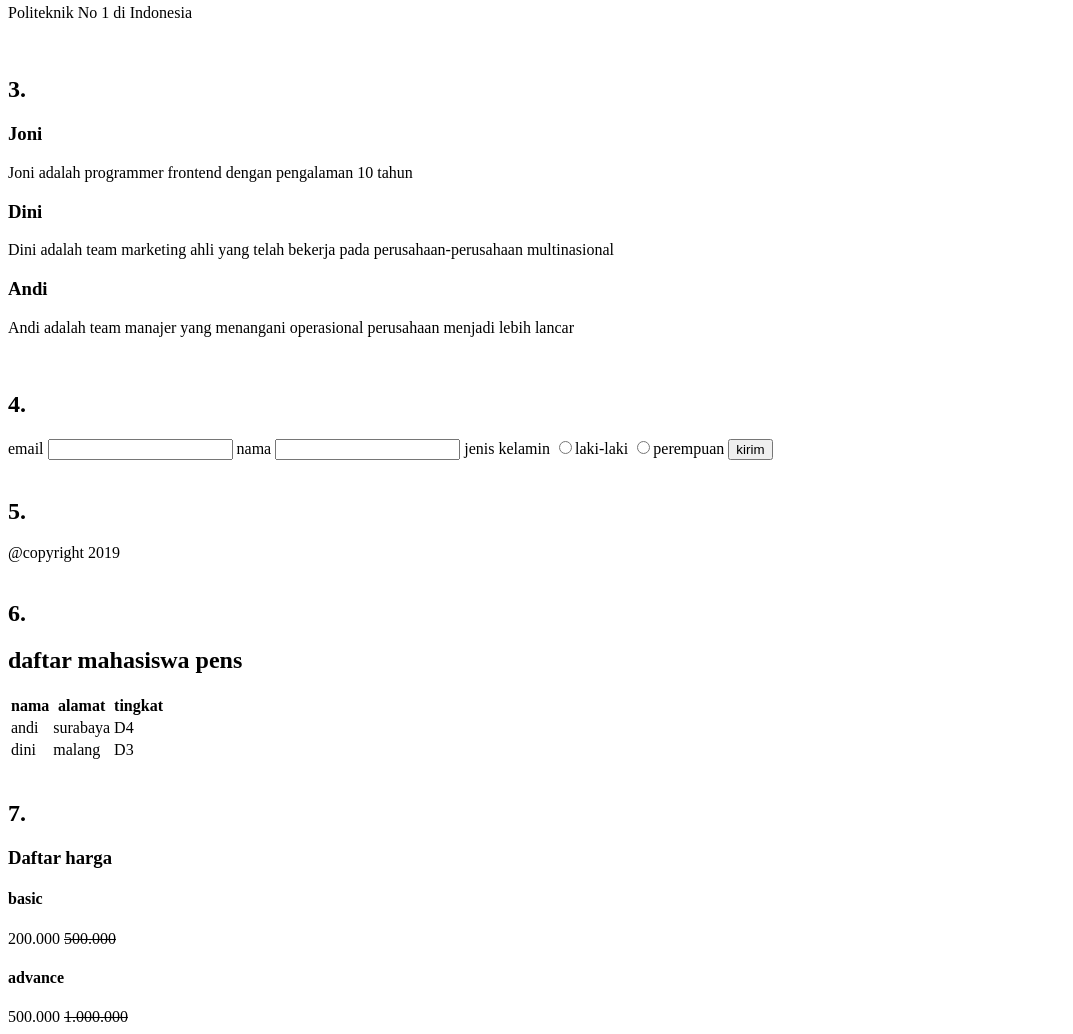
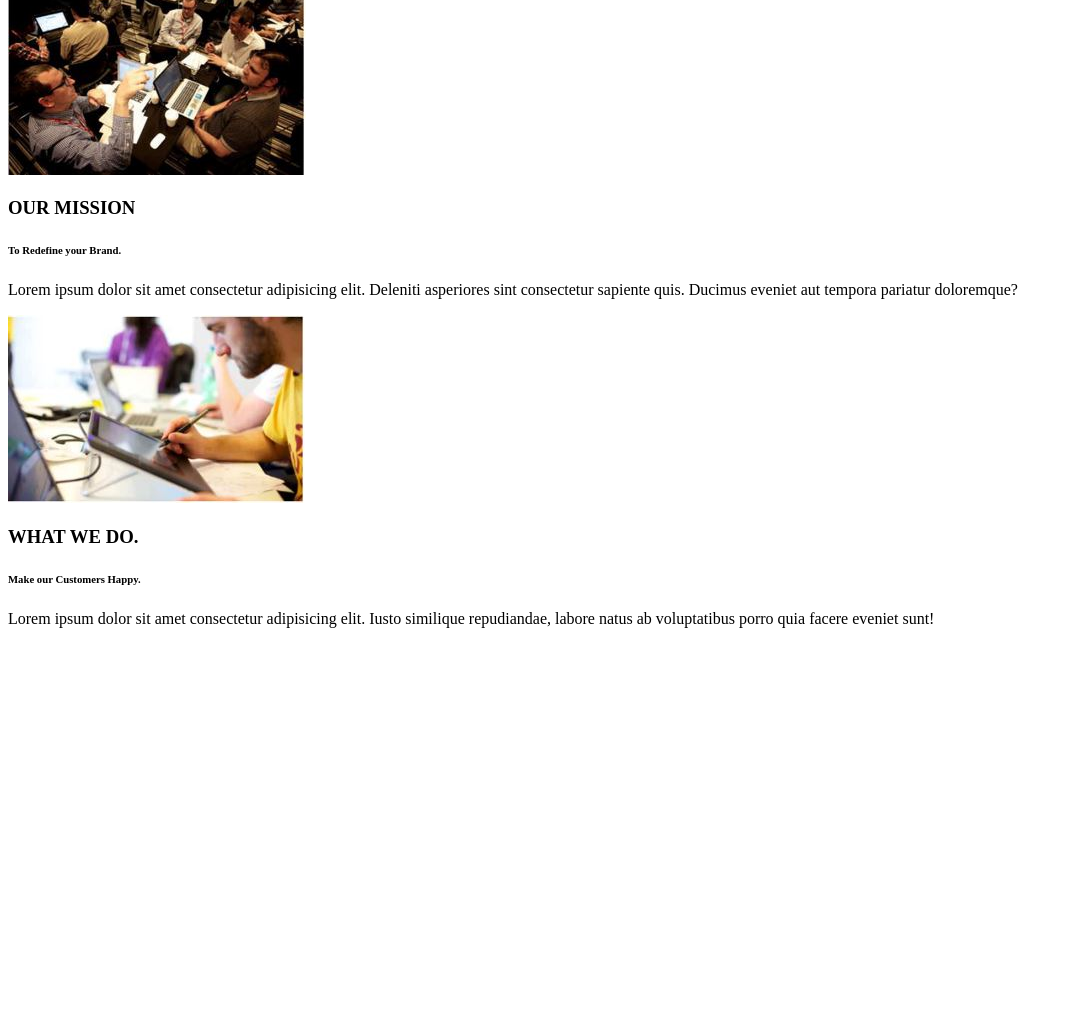
Before and after one commit to albinurrosif/pertemuan-2, a plain HTML site: page index.html in a window 1280 px wide. Shown: the part 344-1378 px from the top of the page, without its empty margins (0-1073 px from the left). After the commit the page ends 988 px from the top, so only its background shows below. Drawn offline with Linux system fonts and the light colour scheme.

Commit message:
percobaan

```diff
--- a/index.html
+++ b/index.html
@@ -4,98 +4,31 @@
     <meta charset="UTF-8" />
     <meta http-equiv="X-UA-Compatible" content="IE=edge" />
     <meta name="viewport" content="width=device-width, initial-scale=1.0" />
-    <title>Praktikum 2</title>
+    <title>Latihan</title>
   </head>
   <body>
-    <h1>Percobaan</h1>
-    <br />
-    <h2>1.</h2>
-    <nav>
-      <ul>
-        <li><a href="home.html">home</a></li>
-        <li><a href="tentang_kami.html">tentang kami</a></li>
-      </ul>
-    </nav>
-    <br />
-    <h2>2.</h2>
-    <header>
-      <h2>Selamat Datang di website PENS</h2>
-      <p>Politeknik No 1 di Indonesia</p>
-    </header>
-    <br />
-    <h2>3.</h2>
     <section>
-      <title>Team Kami</title>
+      <title>Team kami</title>
       <div>
         <div>
-          <h3>Joni</h3>
-          <p>Joni adalah programmer frontend dengan pengalaman 10 tahun</p>
+          <img src="img/Capture.JPG" alt="" />
+          <h3>WHY CHOOSE US</h3>
+          <h6>Because we are Reliable.</h6>
+          <p>Lorem ipsum dolor sit amet consectetur adipisicing elit. Mollitia ipsam at iure rem provident iste laboriosam saepe hic molestias nemo?</p>
         </div>
         <div>
-          <h3>Dini</h3>
-          <p>Dini adalah team marketing ahli yang telah bekerja pada perusahaan-perusahaan multinasional</p>
+          <img src="img/Capture2.JPG" alt="" />
+          <h3>OUR MISSION</h3>
+          <h6>To Redefine your Brand.</h6>
+          <p>Lorem ipsum dolor sit amet consectetur adipisicing elit. Deleniti asperiores sint consectetur sapiente quis. Ducimus eveniet aut tempora pariatur doloremque?</p>
         </div>
         <div>
-          <h3>Andi</h3>
-          <p>Andi adalah team manajer yang menangani operasional perusahaan menjadi lebih lancar</p>
+          <img src="img/Capture3.JPG" alt="" />
+          <h3>WHAT WE DO.</h3>
+          <h6>Make our Customers Happy.</h6>
+          <p>Lorem ipsum dolor sit amet consectetur adipisicing elit. Iusto similique repudiandae, labore natus ab voluptatibus porro quia facere eveniet sunt!</p>
         </div>
       </div>
     </section>
-    <br />
-    <h2>4.</h2>
-    <section>
-      <title>Kontak Kami</title>
-      <form>
-        <label>email</label>
-        <input type="text" />
-        <label>nama</label>
-        <input type="text" />
-        <label>jenis kelamin</label>
-        <input type="radio" name="jenis_kelamin" /><label>laki-laki</label> <input type="radio" name="jenis_kelamin" /><label>perempuan</label>
-        <button type="submit">kirim</button>
-      </form>
-    </section>
-    <br />
-    <h2>5.</h2>
-    <footer>
-      <span>@copyright 2019</span>
-    </footer>
-    <br>
-    <h2>6.</h2>
-    <div>
-        <h2>daftar mahasiswa pens</h2>
-        <table>
-            <tr>
-                <th>nama</th>
-                <th>alamat</th>
-                <th>tingkat</th>
-            </tr>
-            <tr>
-                <td>andi</td>
-                <td>surabaya</td>
-                <td>D4</td>
-            </tr>
-            <tr>
-                <td>dini</td>
-                <td>malang</td>
-                <td>D3</td>
-            </tr>
-        </table>
-    <div>
-    <br>
-    <h2>7.</h2>
-    <section>
-            <h3>Daftar harga</h3>
-            <div>
-                <h4>basic</h4>
-                <span>200.000</span>
-                <span><del>500.000</del><span>
-            </div>
-            <div>
-                <h4>advance</h4>
-                <span>500.000</span>
-                <span><del>1.000.000</del><span>
-            </div>
-    </section>
   </body>
 </html>
```
Also changed, not shown: latihan/index.html (deleted, +0 -34 lines), img/Capture.JPG (renamed from latihan/img/Capture.JPG), img/Capture2.JPG (renamed from latihan/img/Capture2.JPG), img/Capture3.JPG (renamed from latihan/img/Capture3.JPG).
